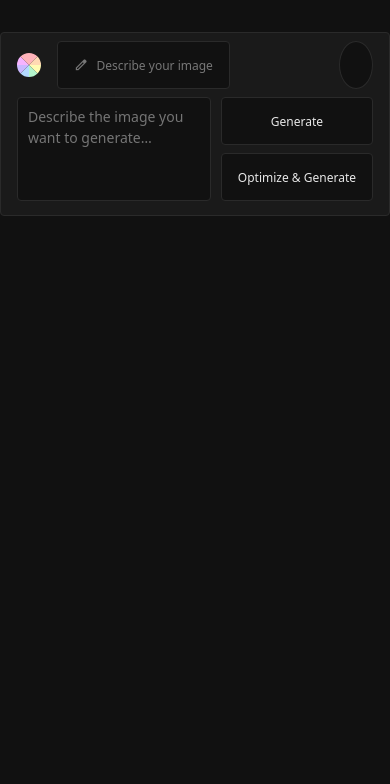
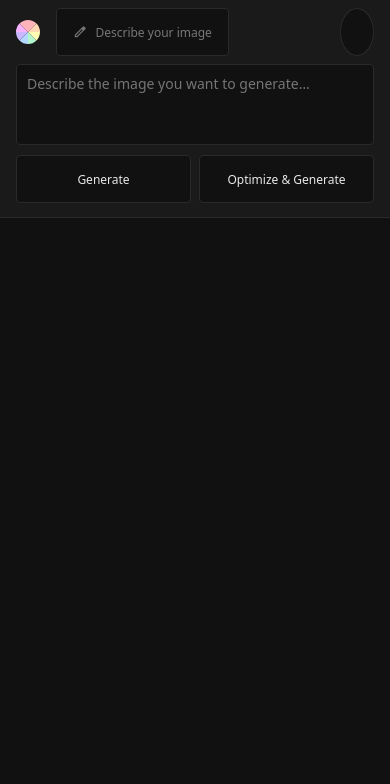
Before and after one commit to t4ckermann/LoCanva, a Flask app: page / in a window 390 px wide. Shown: the top 784 px of the page. Run offline with Flask 3, Linux system fonts and the light colour scheme.

Commit message:
feat: update version to 0.11.0 and enhance mobile UI layout

```diff
--- a/package.json
+++ b/package.json
@@ -1,6 +1,6 @@
 {
   "name": "locanva",
-  "version": "0.10.1",
+  "version": "0.11.0",
   "type": "module",
   "scripts": {
     "build": "tsc",
--- a/src/controller.ts
+++ b/src/controller.ts
@@ -67,6 +67,7 @@ export class Controller {
         if (!prompt || this.isRunning) return;
         this.isRunning = true;
 
+        this.setExpanded(false);
         this.resetMessages();
         this.setLoading(true, optimize ? "Optimizing prompt…" : "Checking prompt…");
         this.setButtonsDisabled(true);
@@ -89,10 +90,8 @@ export class Controller {
             const { image, title } = await callGenerate(finalPrompt);
             this.imageTitle = title;
 
-            this.ui.placeholder.classList.add("hidden");
             this.ui.generatedImage.src = `data:${b64Mime(image)};base64,${image}`;
             this.ui.imageContainer.classList.remove("hidden");
-            this.setExpanded(false);
         } catch (err) {
             this.ui.errorMsg.textContent = err instanceof Error
                 ? err.message
--- a/static/css/components.css
+++ b/static/css/components.css
@@ -29,6 +29,14 @@ button:disabled {
 button:hover:not(:disabled) {
     border-color: var(--accent);
     color: var(--accent);
+}
+
+/* Mobile */
+
+@media (max-width: 640px) {
+    .buttons {
+        flex-direction: row;
+    }
 }
 
 /* Download button */
--- a/static/css/layout.css
+++ b/static/css/layout.css
@@ -5,7 +5,7 @@
     width: 100%;
     flex: 1;
     overflow: hidden;
-    max-width: 1280px;
+    max-width: 1024px;
     margin: 0 auto;
 }
 
@@ -20,10 +20,6 @@
     overflow: hidden;
 }
 
-.placeholder {
-    color: var(--text-muted);
-    font-size: 15px;
-}
 
 .image-container {
     position: relative;
@@ -130,6 +126,41 @@ textarea#prompt:focus {
     border-color: var(--accent);
 }
 
+/* Mobile */
+
+@media (max-width: 640px) {
+    .prompt-bar {
+        top: 0;
+        border-left: none;
+        border-right: none;
+        border-top: none;
+        border-radius: 0;
+    }
+
+    .image-area {
+        margin-top: 66px;
+    }
+
+    .prompt-content {
+        flex-direction: column;
+    }
+
+    textarea#prompt {
+        min-height: 72px;
+        min-width: 100%;
+    }
+
+    .buttons {
+        width: 100%;
+        display: flex;
+        justify-content: space-evenly;
+        button {
+            flex: 1;
+            max-width: none;
+        }
+    }
+}
+
 /* Footer */
 
 footer {
--- a/templates/index.html
+++ b/templates/index.html
@@ -28,7 +28,6 @@
             </div>
         </div>
         <main class="image-area">
-            <div id="placeholder" class="placeholder">Describe an image and hit Generate</div>
             <div id="image-container" class="image-container hidden">
                 <img id="generated-image" alt="Generated image" />
                 <button id="download-btn" class="download-btn" title="Download image" aria-label="Download image">
```
